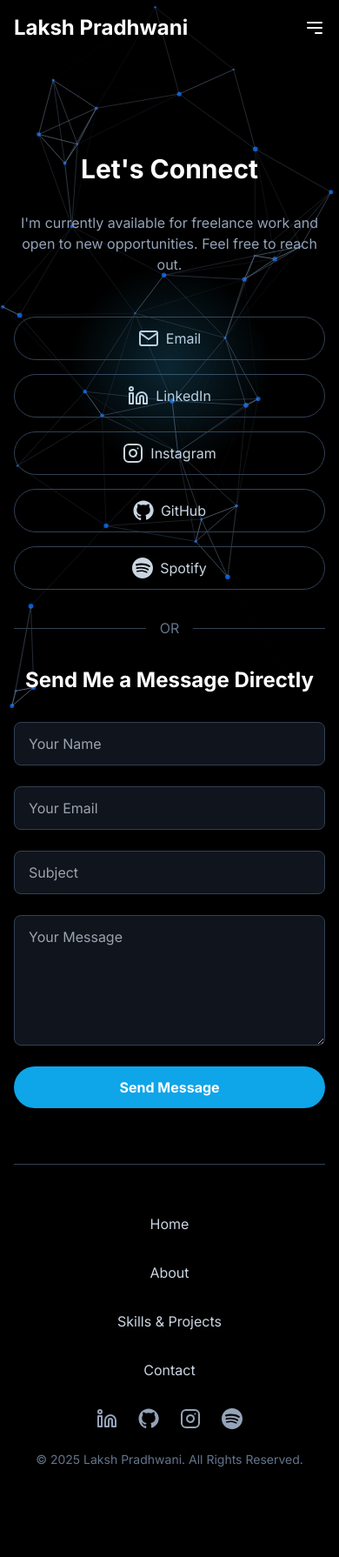
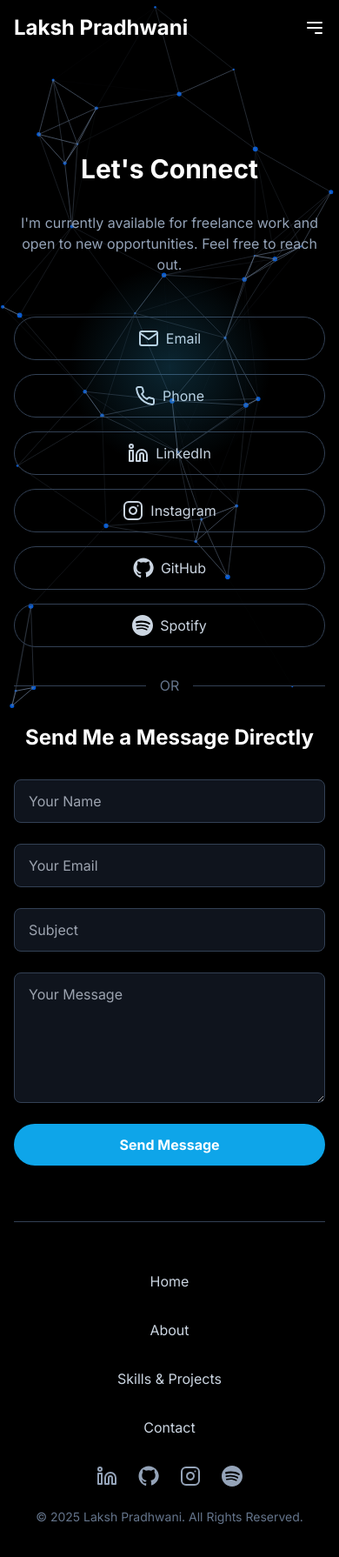
Before and after one commit to TheRealLaksh/Portfolio-Website, a plain HTML site: page contact.html in a window 390 px wide. Shown: the whole page at 87% size. Before the commit the page ends 1752 px from the top, so only its background shows below. Drawn offline with nearby package versions, Linux system fonts and the light colour scheme.

Commit message:
final commit

```diff
--- a/assets/css/style.css
+++ b/assets/css/style.css
@@ -91,6 +91,8 @@ body {
 .site-footer {
     border-top: 1px solid #334155;
     padding: 3rem 0;
+    position: relative; /* Required for z-index to work */
+    z-index: 20; /* THE FIX: Ensures footer is above the spotlight */
 }
 
 .footer-content {
@@ -136,7 +138,7 @@ body {
     width: 100%;
     height: 100%;
     pointer-events: none;
-    z-index: 999;
+    z-index: 15; /* Lowered z-index so footer can be on top */
     background: radial-gradient(circle at var(--x, 50%) var(--y, 50%), var(--spotlight-color) 0%, transparent 25%);
     transition: background 0.1s ease-out;
 }
--- a/contact.html
+++ b/contact.html
@@ -1,6 +1,5 @@
 <!DOCTYPE html>
 <html lang="en" class="scroll-smooth">
-
 <head>
     <!-- Meta Tags, Favicon, and Title -->
     <meta charset="UTF-8">
@@ -16,7 +15,6 @@
     <link rel="stylesheet" href="https://unpkg.com/aos@next/dist/aos.css" />
     <link rel="stylesheet" href="assets/css/style.css">
 </head>
-
 <body class="text-slate-300 overflow-x-hidden">
 
     <!-- Scroll Progress Bar -->
@@ -30,33 +28,21 @@
     <div class="content-wrapper max-w-4xl mx-auto p-4 sm:p-6 md:p-8">
 
         <!-- Header & Navigation -->
-        <header id="main-header"
-            class="site-header fixed top-0 left-0 right-0 z-50 flex justify-between items-center px-4 sm:px-8">
-            <a href="index.html"
-                class="text-2xl font-bold text-white transition-transform duration-300 hover:scale-105">Laksh
-                Pradhwani</a>
-
-            <!-- Desktop Navigation -->
+        <header id="main-header" class="site-header fixed top-0 left-0 right-0 z-50 flex justify-between items-center px-4 sm:px-8">
+            <a href="index.html" class="text-2xl font-bold text-white transition-transform duration-300 hover:scale-105">Laksh Pradhwani</a>
             <nav class="hidden md:flex items-center space-x-2">
                 <a href="about.html" class="nav-link">About</a>
-                <a href="skills-and-projects.html" class="nav-link">Skills | Projects</a>
-                <a href="contact.html" class="nav-link">Contact</a>
+                <a href="skills-and-projects.html" class="nav-link">Skills & Projects</a>
+                <a href="contact.html" class="nav-link active-link">Contact</a>
             </nav>
-
-            <!-- Mobile Menu Button -->
             <button id="mobile-menu-button" class="md:hidden z-50 text-white">
-                <svg class="hamburger-icon h-6 w-6" fill="none" viewBox="0 0 24 24" stroke="currentColor">
-                    <path stroke-linecap="round" stroke-linejoin="round" stroke-width="2" d="M4 6h16M4 12h16m-7 6h7" />
-                </svg>
-                <svg class="close-icon h-6 w-6 hidden" fill="none" viewBox="0 0 24 24" stroke="currentColor">
-                    <path stroke-linecap="round" stroke-linejoin="round" stroke-width="2" d="M6 18L18 6M6 6l12 12" />
-                </svg>
+                <svg class="hamburger-icon h-6 w-6" fill="none" viewBox="0 0 24 24" stroke="currentColor"><path stroke-linecap="round" stroke-linejoin="round" stroke-width="2" d="M4 6h16M4 12h16m-7 6h7" /></svg>
+                <svg class="close-icon h-6 w-6 hidden" fill="none" viewBox="0 0 24 24" stroke="currentColor"><path stroke-linecap="round" stroke-linejoin="round" stroke-width="2" d="M6 18L18 6M6 6l12 12" /></svg>
             </button>
         </header>
 
         <!-- Mobile Menu Panel -->
-        <div id="mobile-menu"
-            class="hidden fixed top-0 left-0 w-full h-full bg-slate-900/95 backdrop-blur-sm z-40 flex-col items-center justify-center space-y-8 text-2xl">
+        <div id="mobile-menu" class="hidden fixed top-0 left-0 w-full h-full bg-slate-900/95 backdrop-blur-sm z-40 flex-col items-center justify-center space-y-8 text-2xl">
             <a href="about.html" class="nav-link">About</a>
             <a href="skills-and-projects.html" class="nav-link">Skills & Projects</a>
             <a href="contact.html" class="nav-link">Contact</a>
@@ -72,45 +58,12 @@
 
                 <!-- Contact Links Section -->
                 <div class="flex flex-wrap justify-center items-center gap-4 sm:gap-6">
-                    <a href="#" class="contact-link" data-copy="contact@lakshp.live" data-type="Email"
-                        data-aos="fade-up" data-aos-delay="100"><svg xmlns="http://www.w3.org/2000/svg" width="24"
-                            height="24" viewBox="0 0 24 24" fill="none" stroke="currentColor" stroke-width="2"
-                            stroke-linecap="round" stroke-linejoin="round">
-                            <path d="M4 4h16c1.1 0 2 .9 2 2v12c0 1.1-.9 2-2 2H4c-1.1 0-2-.9-2-2V6c0-1.1.9-2 2-2z">
-                            </path>
-                            <polyline points="22,6 12,13 2,6"></polyline>
-                        </svg><span>Email</span></a>
-                    <a href="https://www.linkedin.com/in/laksh-pradhwani" target="_blank" rel="noopener noreferrer"
-                        class="contact-link" data-aos="fade-up" data-aos-delay="300"><svg
-                            xmlns="http://www.w3.org/2000/svg" width="24" height="24" viewBox="0 0 24 24" fill="none"
-                            stroke="currentColor" stroke-width="2" stroke-linecap="round" stroke-linejoin="round">
-                            <path d="M16 8a6 6 0 0 1 6 6v7h-4v-7a2 2 0 0 0-2-2 2 2 0 0 0-2 2v7h-4v-7a6 6 0 0 1 6-6z">
-                            </path>
-                            <rect x="2" y="9" width="4" height="12"></rect>
-                            <circle cx="4" cy="4" r="2"></circle>
-                        </svg><span>LinkedIn</span></a>
-                    <a href="https://www.instagram.com/_.lakshp/" target="_blank" rel="noopener noreferrer"
-                        class="contact-link" data-aos="fade-up" data-aos-delay="400"><svg
-                            xmlns="http://www.w3.org/2000/svg" width="24" height="24" viewBox="0 0 24 24" fill="none"
-                            stroke="currentColor" stroke-width="2" stroke-linecap="round" stroke-linejoin="round">
-                            <rect x="2" y="2" width="20" height="20" rx="5" ry="5"></rect>
-                            <path d="M16 11.37A4 4 0 1 1 12.63 8 4 4 0 0 1 16 11.37z"></path>
-                            <line x1="17.5" y1="6.5" x2="17.51" y2="6.5"></line>
-                        </svg><span>Instagram</span></a>
-                    <a href="https://github.com/TheRealLaksh" target="_blank" rel="noopener noreferrer"
-                        class="contact-link" data-aos="fade-up" data-aos-delay="500"><svg
-                            xmlns="http://www.w3.org/2000/svg" width="24" height="24" viewBox="0 0 24 24"
-                            fill="currentColor">
-                            <path
-                                d="M12 .5C5.65.5.5 5.65.5 12c0 5.1 3.3 9.4 7.9 10.9.6.1.8-.2.8-.6v-2.1c-3.2.7-3.9-1.5-3.9-1.5-.5-1.2-1.1-1.6-1.1-1.6-.9-.6.1-.6.1-.6 1 .1 1.6 1 1.6 1 .9 1.6 2.5 1.1 3.1.8.1-.7.4-1.1.7-1.4-2.6-.3-5.4-1.3-5.4-5.9 0-1.3.5-2.4 1.1-3.3-.1-.3-.5-1.5.1-3.1 0 0 .9-.3 3.4 1.2a11.5 11.5 0 0 1 6.2 0c2.5-1.5 3.4-1.2 3.4-1.2.6 1.6.2 2.8.1 3.1.7.9 1.1 2 1.1 3.3 0 4.6-2.8 5.6-5.5 5.9.4.3.8 1 .8 2v3c0 .4.2.7.8.6 4.6-1.5 7.9-5.9 7.9-10.9C23.5 5.65 18.35.5 12 .5z" />
-                        </svg><span>GitHub</span></a>
-                    <a href="https://open.spotify.com/user/31m5vveagfpvf3to6nxjqytiawpy?si=851a9fa5d535485e"
-                        target="_blank" rel="noopener noreferrer" class="contact-link" data-aos="fade-up"
-                        data-aos-delay="600"><svg xmlns="http://www.w3.org/2000/svg" width="24" height="24"
-                            fill="currentColor" viewBox="0 0 24 24">
-                            <path
-                                d="M12 0C5.37 0 0 5.37 0 12c0 6.62 5.37 12 12 12s12-5.38 12-12c0-6.63-5.37-12-12-12zm5.49 17.36a.74.74 0 0 1-1.02.25c-2.81-1.72-6.35-2.11-10.52-1.13a.75.75 0 1 1-.33-1.47c4.61-1.06 8.55-.61 11.66 1.3.35.22.46.68.21 1.05zm1.44-3.2a.93.93 0 0 1-1.29.31c-3.22-1.98-8.13-2.55-11.92-1.36a.93.93 0 1 1-.55-1.78c4.29-1.33 9.7-.7 13.43 1.54.45.28.6.88.33 1.29zm.13-3.38c-3.78-2.25-10.04-2.46-13.65-1.31a1.11 1.11 0 0 1-.65-2.12c4.19-1.29 11.07-1.04 15.39 1.54a1.1 1.1 0 1 1-1.09 1.89z" />
-                        </svg><span>Spotify</span></a>
+                    <a href="#" class="contact-link" data-copy="contact@lakshp.live" data-type="Email" data-aos="fade-up" data-aos-delay="100"><svg xmlns="http://www.w3.org/2000/svg" width="24" height="24" viewBox="0 0 24 24" fill="none" stroke="currentColor" stroke-width="2" stroke-linecap="round" stroke-linejoin="round"><path d="M4 4h16c1.1 0 2 .9 2 2v12c0 1.1-.9 2-2 2H4c-1.1 0-2-.9-2-2V6c0-1.1.9-2 2-2z"></path><polyline points="22,6 12,13 2,6"></polyline></svg><span>Email</span></a>
+                    <a href="#" class="contact-link" data-copy="+918433364186" data-type="Phone" data-aos="fade-up" data-aos-delay="200"><svg xmlns="http://www.w3.org/2000/svg" width="24" height="24" viewBox="0 0 24 24" fill="none" stroke="currentColor" stroke-width="2" stroke-linecap="round" stroke-linejoin="round"><path d="M22 16.92v3a2 2 0 0 1-2.18 2 19.79 19.79 0 0 1-8.63-3.07 19.5 19.5 0 0 1-6-6 19.79 19.79 0 0 1-3.07-8.67A2 2 0 0 1 4.11 2h3a2 2 0 0 1 2 1.72 12.84 12.84 0 0 0 .7 2.81 2 2 0 0 1-.45 2.11L8.09 9.91a16 16 0 0 0 6 6l1.27-1.27a2 2 0 0 1 2.11-.45 12.84 12.84 0 0 0 2.81.7A2 2 0 0 1 22 16.92z"></path></svg><span>Phone</span></a>
+                    <a href="https://www.linkedin.com/in/laksh-pradhwani" target="_blank" rel="noopener noreferrer" class="contact-link" data-aos="fade-up" data-aos-delay="300"><svg xmlns="http://www.w3.org/2000/svg" width="24" height="24" viewBox="0 0 24 24" fill="none" stroke="currentColor" stroke-width="2" stroke-linecap="round" stroke-linejoin="round"><path d="M16 8a6 6 0 0 1 6 6v7h-4v-7a2 2 0 0 0-2-2 2 2 0 0 0-2 2v7h-4v-7a6 6 0 0 1 6-6z"></path><rect x="2" y="9" width="4" height="12"></rect><circle cx="4" cy="4" r="2"></circle></svg><span>LinkedIn</span></a>
+                    <a href="https://www.instagram.com/_.lakshp/" target="_blank" rel="noopener noreferrer" class="contact-link" data-aos="fade-up" data-aos-delay="400"><svg xmlns="http://www.w3.org/2000/svg" width="24" height="24" viewBox="0 0 24 24" fill="none" stroke="currentColor" stroke-width="2" stroke-linecap="round" stroke-linejoin="round"><rect x="2" y="2" width="20" height="20" rx="5" ry="5"></rect><path d="M16 11.37A4 4 0 1 1 12.63 8 4 4 0 0 1 16 11.37z"></path><line x1="17.5" y1="6.5" x2="17.51" y2="6.5"></line></svg><span>Instagram</span></a>
+                    <a href="https://github.com/TheRealLaksh" target="_blank" rel="noopener noreferrer" class="contact-link" data-aos="fade-up" data-aos-delay="500"><svg xmlns="http://www.w3.org/2000/svg" width="24" height="24" viewBox="0 0 24 24" fill="currentColor"><path d="M12 .5C5.65.5.5 5.65.5 12c0 5.1 3.3 9.4 7.9 10.9.6.1.8-.2.8-.6v-2.1c-3.2.7-3.9-1.5-3.9-1.5-.5-1.2-1.1-1.6-1.1-1.6-.9-.6.1-.6.1-.6 1 .1 1.6 1 1.6 1 .9 1.6 2.5 1.1 3.1.8.1-.7.4-1.1.7-1.4-2.6-.3-5.4-1.3-5.4-5.9 0-1.3.5-2.4 1.1-3.3-.1-.3-.5-1.5.1-3.1 0 0 .9-.3 3.4 1.2a11.5 11.5 0 0 1 6.2 0c2.5-1.5 3.4-1.2 3.4-1.2.6 1.6.2 2.8.1 3.1.7.9 1.1 2 1.1 3.3 0 4.6-2.8 5.6-5.5 5.9.4.3.8 1 .8 2v3c0 .4.2.7.8.6 4.6-1.5 7.9-5.9 7.9-10.9C23.5 5.65 18.35.5 12 .5z"/></svg><span>GitHub</span></a>
+                    <a href="https://open.spotify.com/user/31m5vveagfpvf3to6nxjqytiawpy?si=851a9fa5d535485e" target="_blank" rel="noopener noreferrer" class="contact-link" data-aos="fade-up" data-aos-delay="600"><svg xmlns="http://www.w3.org/2000/svg" width="24" height="24" fill="currentColor" viewBox="0 0 24 24"><path d="M12 0C5.37 0 0 5.37 0 12c0 6.62 5.37 12 12 12s12-5.38 12-12c0-6.63-5.37-12-12-12zm5.49 17.36a.74.74 0 0 1-1.02.25c-2.81-1.72-6.35-2.11-10.52-1.13a.75.75 0 1 1-.33-1.47c4.61-1.06 8.55-.61 11.66 1.3.35.22.46.68.21 1.05zm1.44-3.2a.93.93 0 0 1-1.29.31c-3.22-1.98-8.13-2.55-11.92-1.36a.93.93 0 1 1-.55-1.78c4.29-1.33 9.7-.7 13.43 1.54.45.28.6.88.33 1.29zm.13-3.38c-3.78-2.25-10.04-2.46-13.65-1.31a1.11 1.11 0 0 1-.65-2.12c4.19-1.29 11.07-1.04 15.39 1.54a1.1 1.1 0 1 1-1.09 1.89z"/></svg><span>Spotify</span></a>
                 </div>
 
                 <!-- Divider -->
@@ -137,49 +90,29 @@
         <!-- Footer -->
         <footer class="site-footer" data-aos="fade-up">
             <div class="footer-content max-w-4xl mx-auto px-4">
-
-                <!-- Footer Navigation -->
                 <nav class="footer-nav">
                     <a href="index.html" class="nav-link">Home</a>
                     <a href="about.html" class="nav-link">About</a>
                     <a href="skills-and-projects.html" class="nav-link">Skills & Projects</a>
                     <a href="contact.html" class="nav-link">Contact</a>
                 </nav>
-
-
-                <!-- Social Media Links -->
-        <div class="footer-socials">
-            <a href="https://www.linkedin.com/in/laksh-pradhwani" target="_blank" rel="noopener noreferrer" class="social-icon-link">
-                <svg class="w-6 h-6" xmlns="http://www.w3.org/2000/svg" viewBox="0 0 24 24" fill="none" stroke="currentColor" stroke-width="2" stroke-linecap="round" stroke-linejoin="round"><path d="M16 8a6 6 0 0 1 6 6v7h-4v-7a2 2 0 0 0-2-2 2 2 0 0 0-2 2v7h-4v-7a6 6 0 0 1 6-6z"></path><rect x="2" y="9" width="4" height="12"></rect><circle cx="4" cy="4" r="2"></circle></svg>
-            </a>
-            <a href="https://github.com/TheRealLaksh" target="_blank" rel="noopener noreferrer" class="social-icon-link">
-                <svg class="w-6 h-6" xmlns="http://www.w3.org/2000/svg" viewBox="0 0 24 24" fill="currentColor"><path d="M12 .5C5.65.5.5 5.65.5 12c0 5.1 3.3 9.4 7.9 10.9.6.1.8-.2.8-.6v-2.1c-3.2.7-3.9-1.5-3.9-1.5-.5-1.2-1.1-1.6-1.1-1.6-.9-.6.1-.6.1-.6 1 .1 1.6 1 1.6 1 .9 1.6 2.5 1.1 3.1.8.1-.7.4-1.1.7-1.4-2.6-.3-5.4-1.3-5.4-5.9 0-1.3.5-2.4 1.1-3.3-.1-.3-.5-1.5.1-3.1 0 0 .9-.3 3.4 1.2a11.5 11.5 0 0 1 6.2 0c2.5-1.5 3.4-1.2 3.4-1.2.6 1.6.2 2.8.1 3.1.7.9 1.1 2 1.1 3.3 0 4.6-2.8 5.6-5.5 5.9.4.3.8 1 .8 2v3c0 .4.2.7.8.6 4.6-1.5 7.9-5.9 7.9-10.9C23.5 5.65 18.35.5 12 .5z"/></svg>
-            </a>
-            <a href="https://www.instagram.com/_.lakshp/" target="_blank" rel="noopener noreferrer" class="social-icon-link">
-                <svg class="w-6 h-6" xmlns="http://www.w3.org/2000/svg" viewBox="0 0 24 24" fill="none" stroke="currentColor" stroke-width="2" stroke-linecap="round" stroke-linejoin="round"><rect x="2" y="2" width="20" height="20" rx="5" ry="5"></rect><path d="M16 11.37A4 4 0 1 1 12.63 8 4 4 0 0 1 16 11.37z"></path><line x1="17.5" y1="6.5" x2="17.51" y2="6.5"></line></svg>
-            </a>
-            <a href="https://open.spotify.com/user/31m5vveagfpvf3to6nxjqytiawpy?si=851a9fa5d535485e" target="_blank" rel="noopener noreferrer" class="social-icon-link">
-                <svg class="w-6 h-6" xmlns="http://www.w3.org/2000/svg" fill="currentColor" viewBox="0 0 24 24"><path d="M12 0C5.37 0 0 5.37 0 12c0 6.62 5.37 12 12 12s12-5.38 12-12c0-6.63-5.37-12-12-12zm5.49 17.36a.74.74 0 0 1-1.02.25c-2.81-1.72-6.35-2.11-10.52-1.13a.75.75 0 1 1-.33-1.47c4.61-1.06 8.55-.61 11.66 1.3.35.22.46.68.21 1.05zm1.44-3.2a.93.93 0 0 1-1.29.31c-3.22-1.98-8.13-2.55-11.92-1.36a.93.93 0 1 1-.55-1.78c4.29-1.33 9.7-.7 13.43 1.54.45.28.6.88.33 1.29zm.13-3.38c-3.78-2.25-10.04-2.46-13.65-1.31a1.11 1.11 0 0 1-.65-2.12c4.19-1.29 11.07-1.04 15.39 1.54a1.1 1.1 0 1 1-1.09 1.89z"/></svg>
-            </a>
-        </div>
-
-                <!-- Copyright -->
+                <div class="footer-socials">
+                    <a href="https://www.linkedin.com/in/laksh-pradhwani" target="_blank" rel="noopener noreferrer" class="social-icon-link"><svg class="w-6 h-6" xmlns="http://www.w3.org/2000/svg" viewBox="0 0 24 24" fill="none" stroke="currentColor" stroke-width="2" stroke-linecap="round" stroke-linejoin="round"><path d="M16 8a6 6 0 0 1 6 6v7h-4v-7a2 2 0 0 0-2-2 2 2 0 0 0-2 2v7h-4v-7a6 6 0 0 1 6-6z"></path><rect x="2" y="9" width="4" height="12"></rect><circle cx="4" cy="4" r="2"></circle></svg></a>
+                    <a href="https://github.com/TheRealLaksh" target="_blank" rel="noopener noreferrer" class="social-icon-link"><svg class="w-6 h-6" xmlns="http://www.w3.org/2000/svg" viewBox="0 0 24 24" fill="currentColor"><path d="M12 .5C5.65.5.5 5.65.5 12c0 5.1 3.3 9.4 7.9 10.9.6.1.8-.2.8-.6v-2.1c-3.2.7-3.9-1.5-3.9-1.5-.5-1.2-1.1-1.6-1.1-1.6-.9-.6.1-.6.1-.6 1 .1 1.6 1 1.6 1 .9 1.6 2.5 1.1 3.1.8.1-.7.4-1.1.7-1.4-2.6-.3-5.4-1.3-5.4-5.9 0-1.3.5-2.4 1.1-3.3-.1-.3-.5-1.5.1-3.1 0 0 .9-.3 3.4 1.2a11.5 11.5 0 0 1 6.2 0c2.5-1.5 3.4-1.2 3.4-1.2.6 1.6.2 2.8.1 3.1.7.9 1.1 2 1.1 3.3 0 4.6-2.8 5.6-5.5 5.9.4.3.8 1 .8 2v3c0 .4.2.7.8.6 4.6-1.5 7.9-5.9 7.9-10.9C23.5 5.65 18.35.5 12 .5z"/></svg></a>
+                    <a href="https://www.instagram.com/_.lakshp/" target="_blank" rel="noopener noreferrer" class="social-icon-link"><svg class="w-6 h-6" xmlns="http://www.w3.org/2000/svg" viewBox="0 0 24 24" fill="none" stroke="currentColor" stroke-width="2" stroke-linecap="round" stroke-linejoin="round"><rect x="2" y="2" width="20" height="20" rx="5" ry="5"></rect><path d="M16 11.37A4 4 0 1 1 12.63 8 4 4 0 0 1 16 11.37z"></path><line x1="17.5" y1="6.5" x2="17.51" y2="6.5"></line></svg></a>
+                    <a href="https://open.spotify.com/user/31m5vveagfpvf3to6nxjqytiawpy?si=851a9fa5d535485e" target="_blank" rel="noopener noreferrer" class="social-icon-link"><svg class="w-6 h-6" xmlns="http://www.w3.org/2000/svg" fill="currentColor" viewBox="0 0 24 24"><path d="M12 0C5.37 0 0 5.37 0 12c0 6.62 5.37 12 12 12s12-5.38 12-12c0-6.63-5.37-12-12-12zm5.49 17.36a.74.74 0 0 1-1.02.25c-2.81-1.72-6.35-2.11-10.52-1.13a.75.75 0 1 1-.33-1.47c4.61-1.06 8.55-.61 11.66 1.3.35.22.46.68.21 1.05zm1.44-3.2a.93.93 0 0 1-1.29.31c-3.22-1.98-8.13-2.55-11.92-1.36a.93.93 0 1 1-.55-1.78c4.29-1.33 9.7-.7 13.43 1.54.45.28.6.88.33 1.29zm.13-3.38c-3.78-2.25-10.04-2.46-13.65-1.31a1.11 1.11 0 0 1-.65-2.12c4.19-1.29 11.07-1.04 15.39 1.54a1.1 1.1 0 1 1-1.09 1.89z"/></svg></a>
+                </div>
                 <p class="footer-copyright">© 2025 Laksh Pradhwani. All Rights Reserved.</p>
             </div>
         </footer>
     </div>
 
     <!-- Utility Buttons & Scripts -->
-    <button id="scroll-to-top"
-        class="fixed bottom-8 right-8 z-50 w-12 h-12 bg-sky-500/80 text-white rounded-full hidden justify-center items-center shadow-lg hover:bg-sky-600 transition-all duration-300 backdrop-blur-sm">
-        <svg xmlns="http://www.w3.org/2000/svg" width="24" height="24" viewBox="0 0 24" fill="none"
-            stroke="currentColor" stroke-width="2" stroke-linecap="round" stroke-linejoin="round">
-            <path d="m18 15-6-6-6 6" />
-        </svg>
+    <button id="scroll-to-top" class="fixed bottom-8 right-8 z-50 w-12 h-12 bg-sky-500/80 text-white rounded-full hidden justify-center items-center shadow-lg hover:bg-sky-600 transition-all duration-300 backdrop-blur-sm">
+        <svg xmlns="http://www.w3.org/2000/svg" width="24" height="24" viewBox="0 0 24" fill="none" stroke="currentColor" stroke-width="2" stroke-linecap="round" stroke-linejoin="round"><path d="m18 15-6-6-6 6" /></svg>
     </button>
     <div id="copy-notification" class="copy-notification"></div>
     <script src="https://unpkg.com/aos@next/dist/aos.js"></script>
     <script src="assets/js/script.js"></script>
 </body>
-
 </html>
```
Also changed, not shown: about.html (+16 -61 lines), assets/js/script.js (+5 -4 lines), index.html (+20 -56 lines), skills-and-projects.html (+22 -104 lines).
